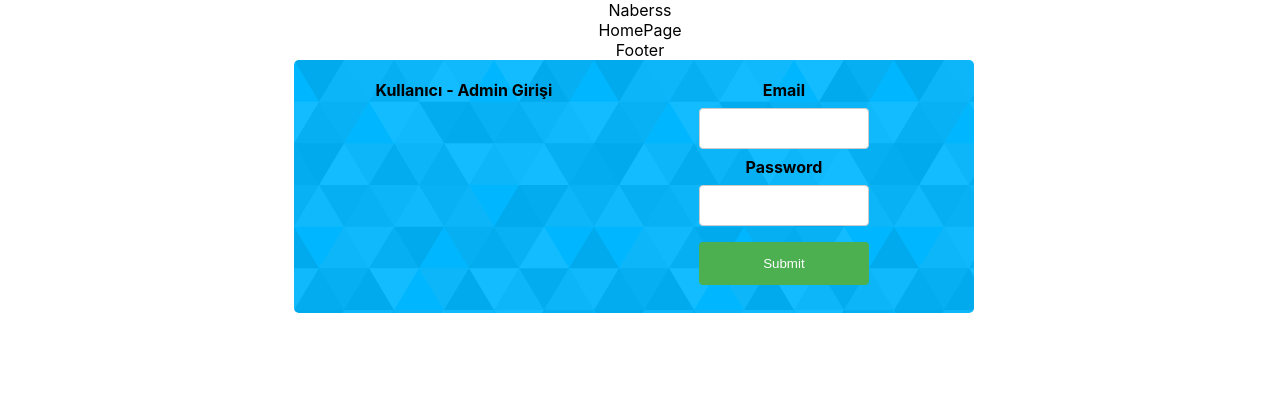
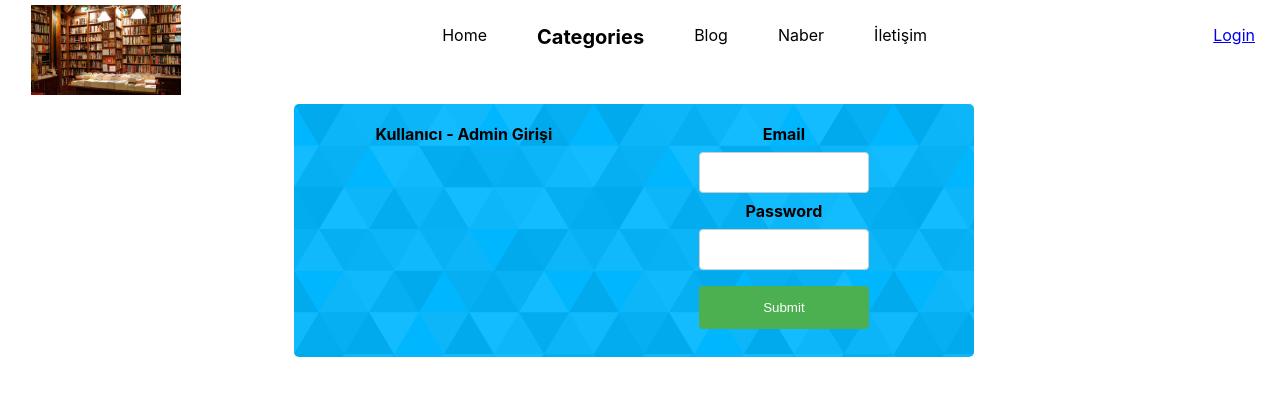
Before and after one commit to emirhandogandemir/BookStoreFrontend, a React (Create React App) app in the folder bookstore/: page / in a window 1280 px wide. Shown: the top 396 px of the page. Built offline with nearby package versions, Linux system fonts and the light colour scheme.

Commit message:
navi -login card designed

```diff
--- a/bookstore/src/App.js
+++ b/bookstore/src/App.js
@@ -9,9 +9,8 @@ function App() {
   return (
     <div className="App">
       <Navi></Navi>
-      <Header></Header>
+
       <HomePage></HomePage>
-      <Footer></Footer>
       <Login></Login>
     </div>
   );
--- a/bookstore/src/layouts/homepage/HomePage.jsx
+++ b/bookstore/src/layouts/homepage/HomePage.jsx
@@ -1,5 +1,16 @@
 import React from "react";
+import { Route } from "react-router";
+import Login from "../login/Login";
 
 export default function HomePage() {
-  return <div>HomePage</div>;
+  return (
+    <div>
+      <Route exact path="/" component={HomePage}>
+        {" "}
+      </Route>
+      <Route exact path="/login" component={Login}>
+        {" "}
+      </Route>
+    </div>
+  );
 }
--- a/bookstore/src/layouts/navi/Navi.jsx
+++ b/bookstore/src/layouts/navi/Navi.jsx
@@ -1,9 +1,49 @@
 import React from "react";
-
+import { NavLink } from "react-router-dom";
+import "./nav.scss";
 export default function Navi() {
   return (
-    <div>
-      <nav></nav>
-    </div>
+    <nav className="nav">
+      <div className="nav__image">
+        <NavLink to="/">
+          <img
+            src={"../../../assets/images/bookstore.jpg"}
+            alt="bookstore"
+            className="nav__image__bookstore"
+          />
+        </NavLink>
+      </div>
+
+      <div className="nav">
+        <div className="nav__content">
+          {" "}
+          <a>Home</a>
+        </div>
+
+        <div className="nav__content">
+          <NavLink to="/" activeClassName="navi-router">
+            Categories
+          </NavLink>
+        </div>
+
+        <div className="nav__content">
+          {" "}
+          <a>Blog</a>
+        </div>
+        <div className="nav__content">
+          {" "}
+          <a>Naber</a>
+        </div>
+        <div className="nav__content">
+          {" "}
+          <a>İletişim</a>
+        </div>
+      </div>
+      <div className="nav__menu">
+        <NavLink to="/login" activeClassName="navi-router">
+          Login
+        </NavLink>
+      </div>
+    </nav>
   );
 }
--- a/bookstore/src/layouts/navi/nav.scss
+++ b/bookstore/src/layouts/navi/nav.scss
@@ -0,0 +1,49 @@
+$graycolor: gray;
+$blackcolor:black;
+$whitecolor:white;
+$redcolor:red;
+$bluecolor:blue;
+.nav{
+    display: flex;
+    justify-content: space-between;
+    flex-wrap: wrap;
+    height: auto;
+    &__content{
+        margin: 10px;
+        padding: 15px;
+    }
+    &__image{
+        margin:5px 0px 5px 1px;
+
+        &__bookstore{
+
+            width:150px;
+            margin-left: 30px;
+            height: 90px;
+            cursor: pointer;
+        }
+    }
+    &__menu{
+        display: flex;
+        margin: 10px;
+        padding: 15px;
+       &-right{
+    cursor:pointer
+       }
+    }
+}
+.navi-router{
+    text-decoration: none;
+    font-size: 20px;
+    font-weight: bold;
+   color:$blackcolor;
+    &:hover{
+      color:$redcolor;
+      cursor: pointer;
+    }
+}
+@media (max-width: 800px) {
+    .nav {
+      flex-direction: column;
+    }
+  }
```
Also changed, not shown: bookstore/public/assets/images/bookstore.jpg (added), bookstore/src/layouts/card/Card.jsx (added).
